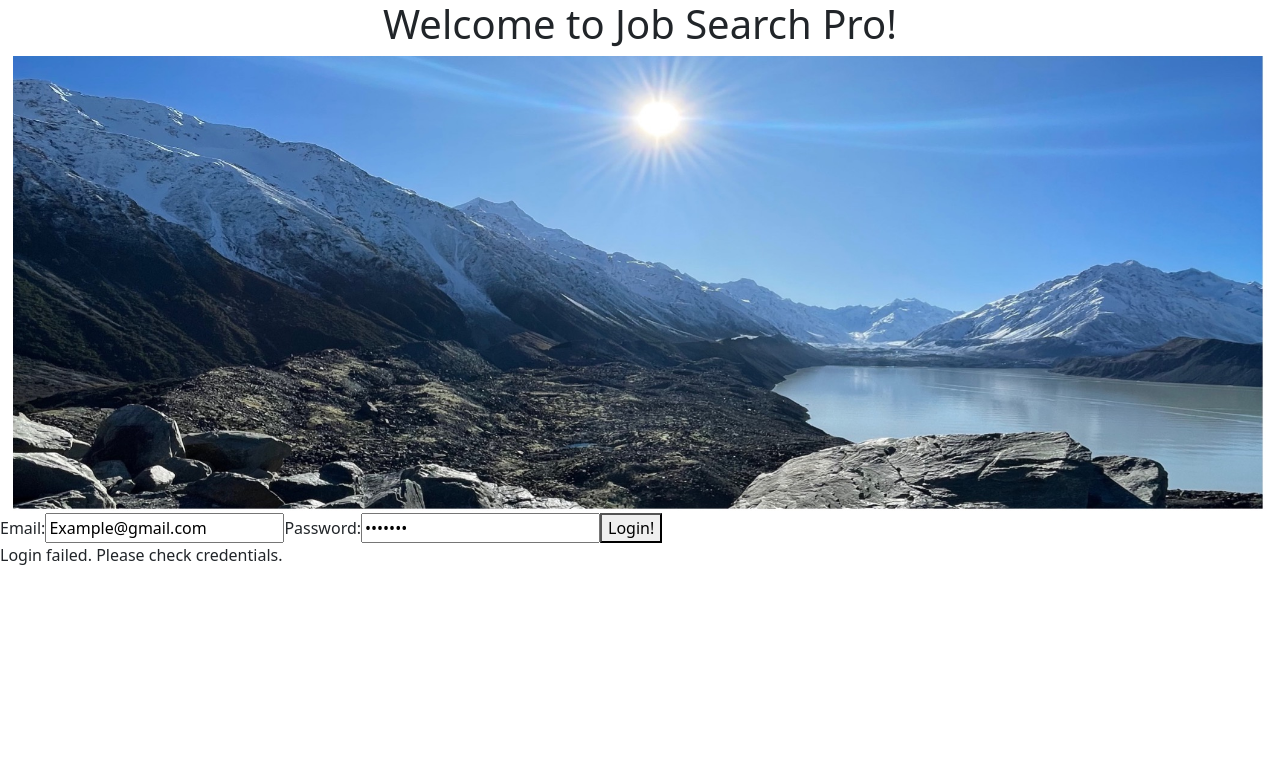
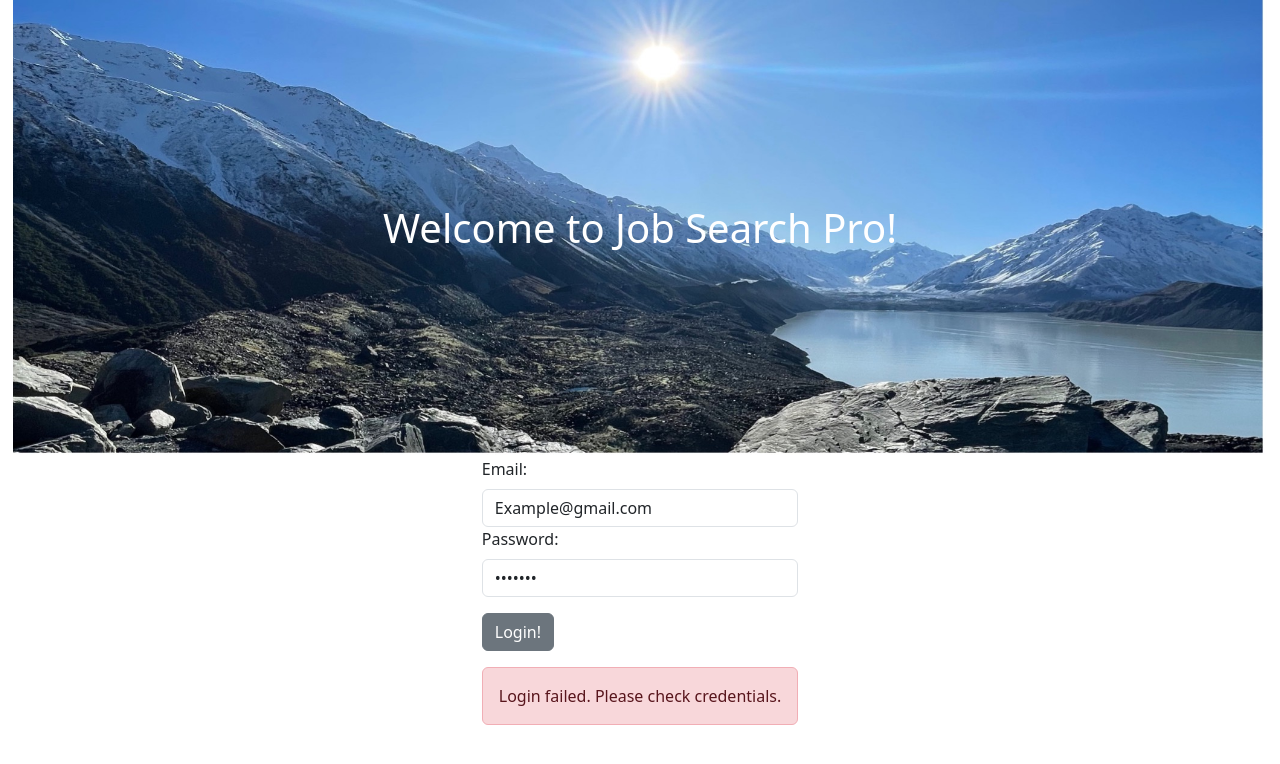
Before and after one commit to LilyBarrettPower/miniProject2, a React (Vite) app in the folder miniProject2/: page /login in a window 1280 px wide. Both pictures are taken after a click on the button "Login!". Shown: the top 764 px of the page. Built offline with nearby package versions, Linux system fonts and the light colour scheme.

Commit message:
some more styling done

```diff
--- a/miniProject2/components/HomeWelcome.jsx
+++ b/miniProject2/components/HomeWelcome.jsx
@@ -1,5 +1,8 @@
-import { useUserContext } from "../context/UserContext"
+import { useUserContext } from "../context/UserContext";
 import { useNavigate } from "react-router-dom";
+import Image from 'react-bootstrap/Image';
+import Button from 'react-bootstrap/Button';
+import '../styling/homeWelcome.css';
 
 function HomeWelcome() {
 
@@ -14,14 +17,20 @@ function HomeWelcome() {
 
     return (
         <>
-            <div>
-                <span className="profile">
-                    <img src={currentUser.profilePhoto} alt="Users profile photo" />
-                    {/* Add the profile picture for each user  */}
-                </span>
-                    <h1>Welcome {currentUser.email} </h1>
-                    <button onClick={handleLogOut}>Log out</button>
+            <div className="welcomeContainer">
+                <div className="stickyBanner">
+                    <h1 className="welcomeBanner">Welcome {currentUser.email} </h1>
                 </div>
+                <div className="welcomeContent">
+                    <span className="profile">
+                        <Image src={currentUser.profilePhoto} alt="Users profile photo" className="profilePhoto" />
+                        {/* Add the profile picture for each user  */}
+                    </span>
+                    <span>
+                        <Button variant="secondary" onClick={handleLogOut} className="logOut">Log out</Button>
+                    </span>
+                </div>
+            </div>
         </>
     )
 }
--- a/miniProject2/components/Login.jsx
+++ b/miniProject2/components/Login.jsx
@@ -5,6 +5,11 @@ import { useState, useEffect } from "react";
 import { useUserContext } from "../context/UserContext";
 
 import { useNavigate } from 'react-router-dom';
+
+import Button from 'react-bootstrap/Button';
+import Form from 'react-bootstrap/Form';
+import Container from 'react-bootstrap/Container';
+import Alert from 'react-bootstrap/Alert';
 
 function Login() {
     const navigate = useNavigate();
@@ -50,18 +55,22 @@ function Login() {
     // a function to reset the input values and display either a success message or a login failed message
 
     return (
-        <>
-            <label>Email:
-                <input {...emailInputProps} />
-                {/* apply the properties from the nameInputProps object into the input field */}
-            </label>
-            <label>Password:
-                <input type="password" {...passwordInputProps} />
-            </label>
-            <button onClick={handleLogin}>Login!</button>
-            {/* create a button that when clicked, calls the handleLogin function to reset the input fields */}
-            <div>{status}</div>
-        </>
+        <Container className="d-flex justify-content-center align-items-center">
+            <Form>
+                <Form.Group controlId="formBasicEmail">
+                    <Form.Label>Email:</Form.Label>
+                    <Form.Control type="email" value={emailInputProps.value} onChange={emailInputProps.onChange}/>
+                </Form.Group>
+                <Form.Group controlId="formBasicPassword">
+                    <Form.Label>Password:</Form.Label>
+                    <Form.Control type="password" value={passwordInputProps.value} onChange={passwordInputProps.onChange} />
+                </Form.Group>
+                <Button variant="secondary" onClick={handleLogin} className="mt-3">Login!</Button>
+                {status && <Alert variant={status === 'success!' ? 'success' : 'danger'} className="mt-3">
+                    {status}
+                </Alert>}
+            </Form>
+        </Container>
     );
 }
 
--- a/miniProject2/components/PopularJobs.jsx
+++ b/miniProject2/components/PopularJobs.jsx
@@ -5,7 +5,7 @@ import Button from 'react-bootstrap/Button';
 import Container from 'react-bootstrap/Container';
 import Row from 'react-bootstrap/Row';
 import Col from 'react-bootstrap/Col'
-import '../styling/popularJobs.css';
+import '../styling/jobCards.css';
 
 function PopularJobs() {
     const { popularJobs, loading, error } = useFetchPopular(); // use the useFetchPopular hook
@@ -39,10 +39,13 @@ function PopularJobs() {
                                 <Card.Title>{job.job_title}</Card.Title>
                                 {/* access the job_title property */}
                                 <Card.Text>
-                                    Company: {job.employer_name}
+                                    {job.employer_name}
                                     {/* access the employer_name property */}
                                 </Card.Text>
-                                <Button variant="primary" onClick={() => handleApply(job)}>Apply for job!</Button>
+                                <Card.Text className="jobDescription">
+                                    {job.job_description}
+                                </Card.Text>
+                                <Button variant="secondary" onClick={() => handleApply(job)}>Apply for job!</Button>
                                 {/* add the apply for job button */}
                             </Card.Body>
                         </Card>
--- a/miniProject2/components/Search.jsx
+++ b/miniProject2/components/Search.jsx
@@ -5,6 +5,8 @@ import Button from 'react-bootstrap/Button';
 import Container from 'react-bootstrap/Container';
 import Col from 'react-bootstrap/Col';
 import Row from 'react-bootstrap/Row';
+import '../styling/jobCards.css';
+import '../styling/search.css';
 
 function Search() {
     const [searchQuery, setSearchQuery] = useState('');
@@ -17,8 +19,15 @@ function Search() {
 
     return (
         <div>
-            <input type="text" placeholder="Search for jobs..." value={searchQuery} onChange={(e) => setSearchQuery(e.target.value)} />
-            <button onClick={() => setSearchQuery(searchQuery)}>Search!</button>
+            <Container className="searchContainer">
+                <Row className="justify-content-center align-items-center">
+                    <Col xs={12} sm={6} md={4}>
+                        <div className="searchInput">
+                            <input type="text" placeholder="Search for jobs..." value={searchQuery} onChange={(e) => setSearchQuery(e.target.value)} />
+                            <Button variant="secondary" onClick={() => setSearchQuery(searchQuery)}>Search!</Button>
+                        </div>
+                    </Col>
+                </Row>
             {loading ? (
                 <div>Loading...</div>
             ) : error ? (
@@ -33,8 +42,11 @@ function Search() {
                                     <Card.Img src={job.employer_logo} alt={`${job.employer_name} Logo`} className="employerLogo" />
                                     <Card.Body>
                                         <Card.Title>{job.job_title}</Card.Title>
-                                        <Card.Text>Company: {job.employer_name}</Card.Text>
-                                        <Button variant="primary" onClick={() => handleApply(job)}>Apply for job!</Button>
+                                        <Card.Text>{job.employer_name}</Card.Text>
+                                        <Card.Text className="jobDescription">
+                                            {job.job_description}
+                                        </Card.Text>
+                                        <Button variant="secondary" onClick={() => handleApply(job)}>Apply for job!</Button>
                                     </Card.Body>
                                 </Card>
                             </Col>
@@ -43,7 +55,8 @@ function Search() {
                 </Container>
             ) : (
                 <p>No search results found</p>
-            )}
+                )}
+            </Container>
         </div>
     );
 }
--- a/miniProject2/components/Welcome.jsx
+++ b/miniProject2/components/Welcome.jsx
@@ -1,13 +1,16 @@
+import Image from 'react-bootstrap/Image'
 import '../styling/welcome.css';
+
 
 function Welcome() {
 
     return (
         <>
-            <h1 className="welcomeMessage text-center">Welcome to Job Search Pro!</h1>
-            {/* bootstrap className text-center to center the text */}
-            <div>
-                <img src="../src/assets/welcomeBackground.jpg" alt="background image" className="welcomeBackground"></img>
+            <div className="welcome">
+                <div className="banner">
+                    <h1 className="welcomeMessage">Welcome to Job Search Pro!</h1>
+                    <Image src="../src/assets/welcomeBackground.jpg" alt="background image" className="welcomeBackground"/>
+                </div>
             </div>
         </>
     )
--- a/miniProject2/hooks/useFetchSearch.jsx
+++ b/miniProject2/hooks/useFetchSearch.jsx
@@ -32,6 +32,7 @@ function useFetchSearch(searchQuery) {
                     setLoading(false);
                     setError(error);
                 }
+                await new Promise(resolve => setTimeout(resolve, 2000)); //wait 2 seconds so we dont go over the API calls limit
             } else {
                 setSearchResults([]);
             }
--- /dev/null
+++ b/miniProject2/styling/homeWelcome.css
@@ -0,0 +1,38 @@
+
+.welcomeContainer {
+    display: flex;
+    flex-direction: column;
+}
+
+.stickyBanner {
+    position: sticky;
+    top: 0;
+    background-color: orange;
+    z-index: 1;
+}
+
+.welcomeBanner {
+    padding: 10px;
+}
+
+.welcomeContent {
+    display: flex;
+    align-items: center;
+    padding: 70px;
+    background-color: aqua;
+}
+
+.profilePhoto {
+    position: absolute;
+    top: 100px;
+    right: 20px;
+    width: 80px;
+    height: 80px;
+    border-radius: 10%;
+}
+
+.logOut {
+    position: absolute;
+    top: 100px;
+    right: 150px;
+}
--- a/miniProject2/styling/popularJobs.css
+++ b/miniProject2/styling/jobCards.css
@@ -2,3 +2,8 @@
     max-width: 100px;
     max-height: 50px;
 }
+
+.jobDescription {
+    max-height: 80px;
+    overflow: auto;
+}
--- /dev/null
+++ b/miniProject2/styling/search.css
@@ -0,0 +1,22 @@
+
+.searchContainer {
+    min-height: 50vh;
+    margin-top: 20px;
+}
+
+.searchInput {
+    background-color: #f8f8f8;
+    padding: 20px;
+    border-radius: 8px;
+    box-shadow: 0px 2px 4px rgba(0, 0, 0, 0.1);
+    display: flex;
+    justify-content: space-between;
+}
+
+Input {
+    flex-grow: 2;
+    margin-right: 10px;
+    border: none;
+    border-radius: 8px;
+    padding: 10px;
+}
--- a/miniProject2/styling/welcome.css
+++ b/miniProject2/styling/welcome.css
@@ -7,3 +7,23 @@
     margin-right: auto;
 }
 /* custom CSS styling for the image on the welcome page to ensure its centered  */
+
+.welcome {
+    position: relative;
+    width: 100%;
+}
+
+.banner {
+    position: sticky;
+    top: 0;
+    text-align: center;
+}
+
+.welcomeMessage {
+    position: absolute;
+    top: 50%;
+    left: 50%;
+    transform: translate(-50%, -50%);
+    color: white;
+    font-size: 40px;
+}
```
